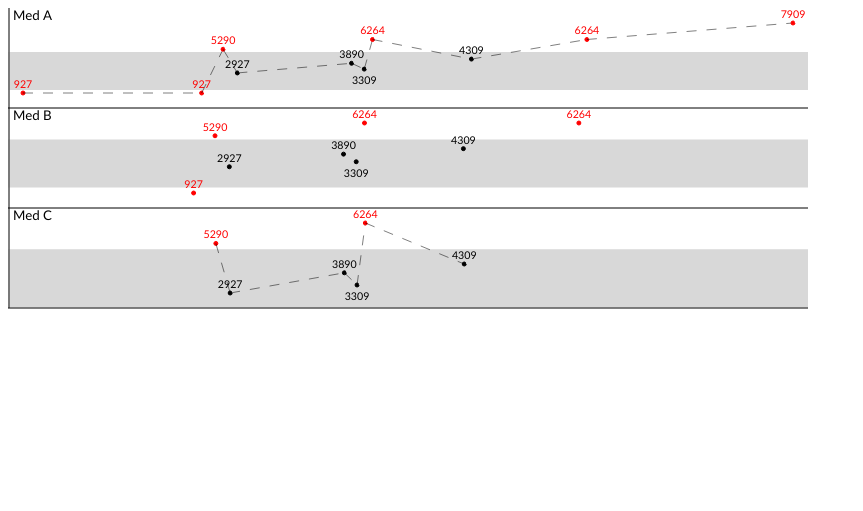
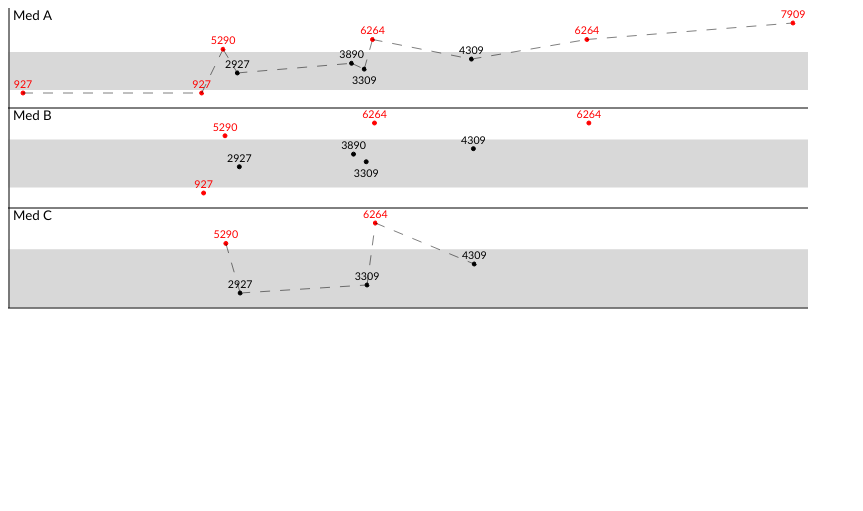
Before and after one commit to daveed42/historical-trends, a plain HTML site: page src/app/index.html in a window 1280 px wide. Shown: the whole page, without its empty margins (0-863 px from the left). Drawn offline with Linux system fonts and the light colour scheme.

Commit message:
Values basically line up
Also fixed but when rendering last data value

```diff
--- a/src/app/index.html
+++ b/src/app/index.html
@@ -51,7 +51,6 @@
                                     data: [{ y: 3309, x: "2016-09-19T10:24:08.741Z" },
                                             { y: 2927, x: "2016-09-15T21:10:06.716Z" },
                                             { y: 6264, x: "2016-09-19T15:57:56.065Z" },
-                                            { y: 3890, x: "2016-09-19T01:52:22.028Z" },
                                             { y: 5290, x: "2016-09-15T11:33:32.350Z" },
                                             { y: 4309, x: "2016-09-22T10:24:08.741Z" },]
                                 },
--- a/src/app/renderChart.js
+++ b/src/app/renderChart.js
@@ -253,7 +253,7 @@ var CanvasChart = function () {
         }
         else
         {
-            ctx.translate(0, 15);
+            ctx.translate(10, 15);
         }
 
         //Get font for value rendering
@@ -350,7 +350,7 @@ var CanvasChart = function () {
             else if (i == newData.length - 1)
             {
                 //if last, compare to prev
-                if (xPos - prevX < 20 && yPos - prevX <= 20 && yPos - nextY >= 0)
+                if (xPos - prevX < 20 && prevY - yPos <= 20 && yPos - nextY >= 0)
                 {
                     prevPos = "bottom";
                     txt = newData[i].y;
```
